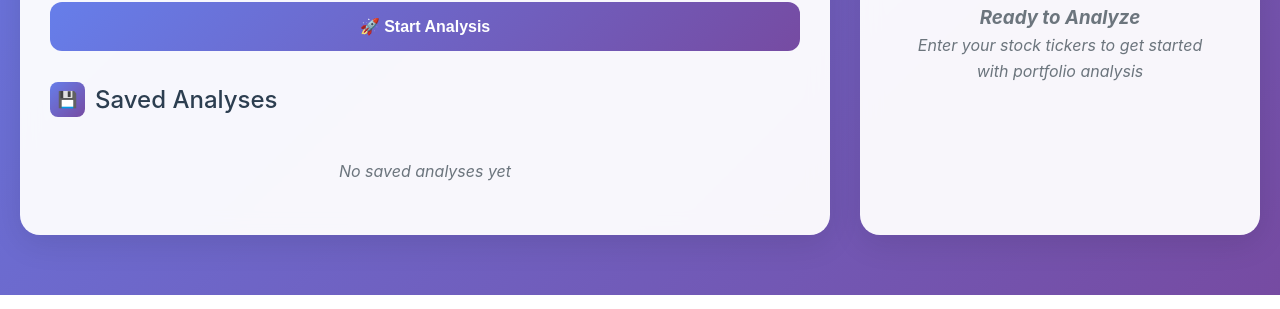
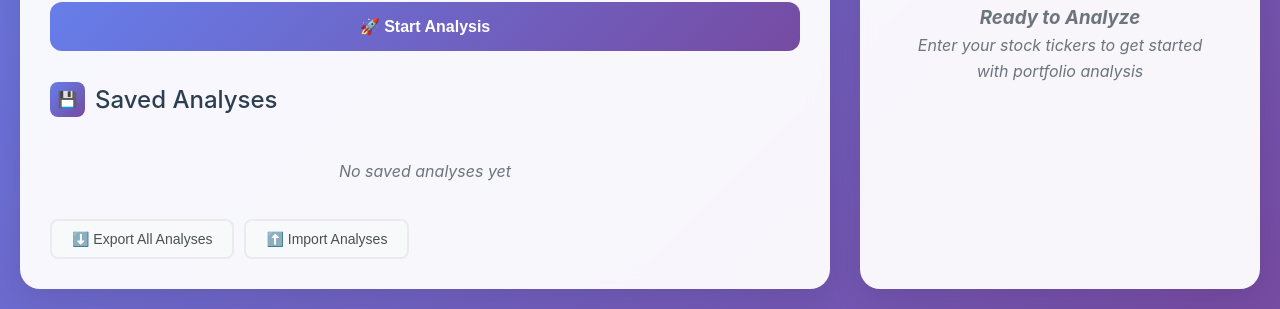
Before and after one commit to trhbtrb/analysis, a plain HTML site: page index.html in a window 1280 px wide. Shown: the part 505-814 px from the top of the page. Drawn offline with Linux system fonts and the light colour scheme.

Commit message:
Update index.html

```diff
--- a/index.html
+++ b/index.html
@@ -246,6 +246,12 @@ AMZN"></textarea>
                         Saved Analyses
                     </div>
                     <div id="savedAnalysesList"></div>
+                    <!-- Export/Import Buttons -->
+                    <div style="margin-top: 14px; display: flex; gap: 10px; flex-wrap: wrap;">
+                        <button class="btn btn-secondary" onclick="exportAnalyses()">⬇️ Export All Analyses</button>
+                        <input type="file" id="importAnalysesFile" style="display:none" onchange="importAnalysesFile(event)">
+                        <button class="btn btn-secondary" onclick="document.getElementById('importAnalysesFile').click()">⬆️ Import Analyses</button>
+                    </div>
                 </div>
             </div>
             <div class="analysis-panel">
@@ -345,7 +351,6 @@ AMZN"></textarea>
             });
         }
 
-        // Toggle action selection: clicking again removes action
         function selectAction(ticker, action) {
             if (actions[ticker] === action) {
                 actions[ticker] = null;
@@ -520,28 +525,19 @@ AMZN"></textarea>
             }
         }
 
-        // Export Summary to Excel (plain CSV, NO formatting)
         function exportSummaryToExcel() {
             const actionOrder = ['buy', 'sell', 'nothing', 'potential-buy', 'potential-sell'];
             const headerNames = ['buy', 'sell', 'hold', 'watch +', 'watch -'];
-
-            // Collect tickers for each column
             const columns = actionOrder.map(action =>
                 Object.entries(actions)
                     .filter(([_, val]) => val === action)
                     .map(([ticker, _]) => ticker.toLowerCase())
             );
-
-            // Find maximum column length
             const maxRows = Math.max(...columns.map(col => col.length));
-
-            // Compose CSV (no bold, no formatting)
             let csv = headerNames.join(',') + '\n';
             for (let i = 0; i < maxRows; i++) {
                 csv += columns.map(col => col[i] ? col[i] : '').join(',') + '\n';
             }
-
-            // Download CSV
             const blob = new Blob([csv], { type: "text/csv" });
             const url = URL.createObjectURL(blob);
             const a = document.createElement("a");
@@ -555,7 +551,41 @@ AMZN"></textarea>
             }, 0);
         }
 
-        // Button to scroll to summary section
+        // Export all analyses to JSON file
+        function exportAnalyses() {
+            const data = JSON.stringify(savedAnalyses, null, 2);
+            const blob = new Blob([data], { type: "application/json" });
+            const url = URL.createObjectURL(blob);
+            const a = document.createElement("a");
+            a.href = url;
+            a.download = "portfolio-analyses.json";
+            document.body.appendChild(a);
+            a.click();
+            setTimeout(() => {
+                document.body.removeChild(a);
+                URL.revokeObjectURL(url);
+            }, 0);
+        }
+
+        // Import analyses from JSON file
+        function importAnalysesFile(event) {
+            const file = event.target.files[0];
+            if (!file) return;
+            const reader = new FileReader();
+            reader.onload = function(e) {
+                try {
+                    const data = JSON.parse(e.target.result);
+                    Object.assign(savedAnalyses, data);
+                    localStorage.setItem('portfolioAnalyses', JSON.stringify(savedAnalyses));
+                    loadSavedAnalyses();
+                    alert('Analyses imported!');
+                } catch (err) {
+                    alert('Import failed: Invalid file');
+                }
+            };
+            reader.readAsText(file);
+        }
+
         function scrollToSummary() {
             const summarySection = document.getElementById('summarySectionSeparate');
             if (summarySection) {
```
